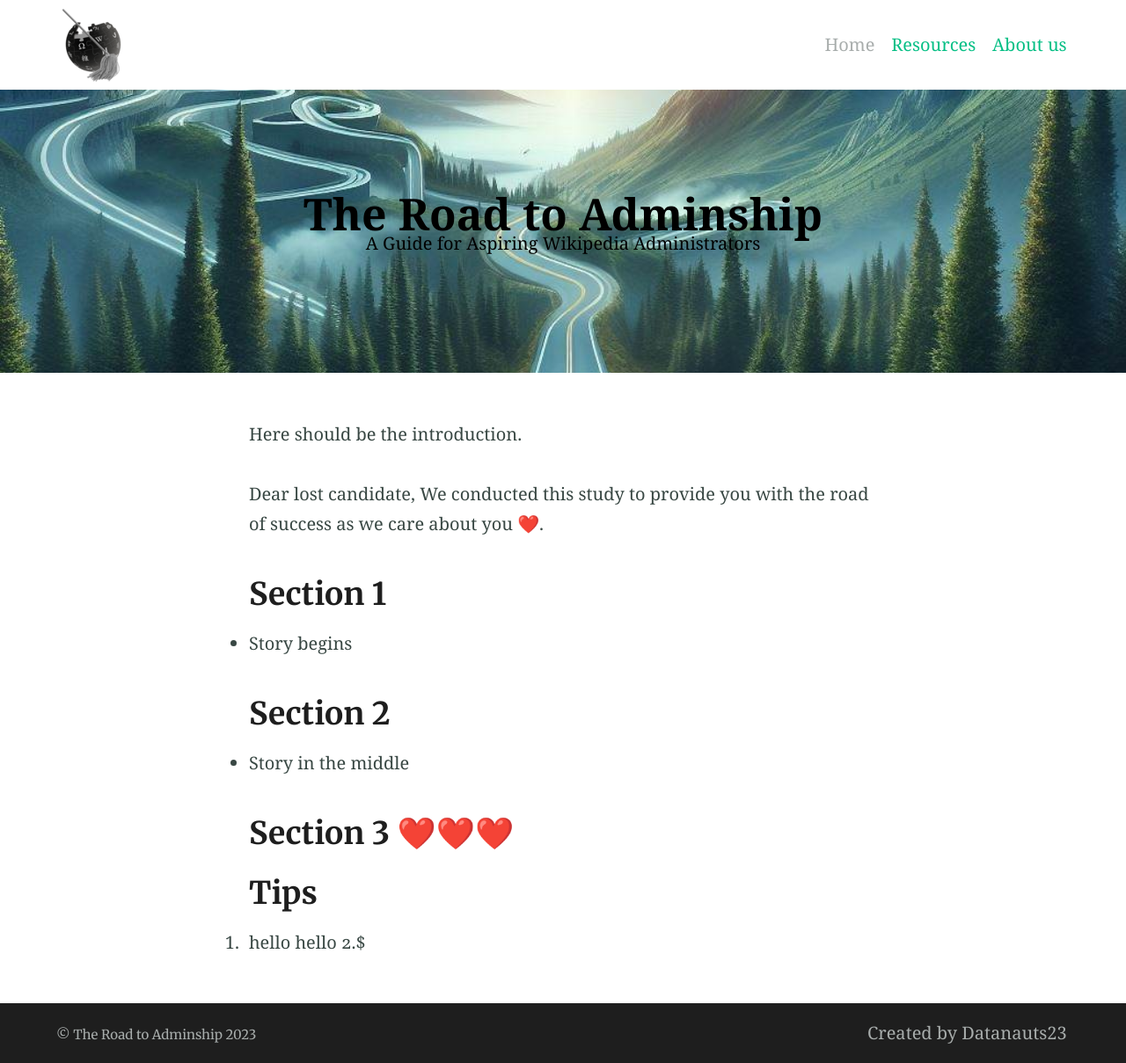
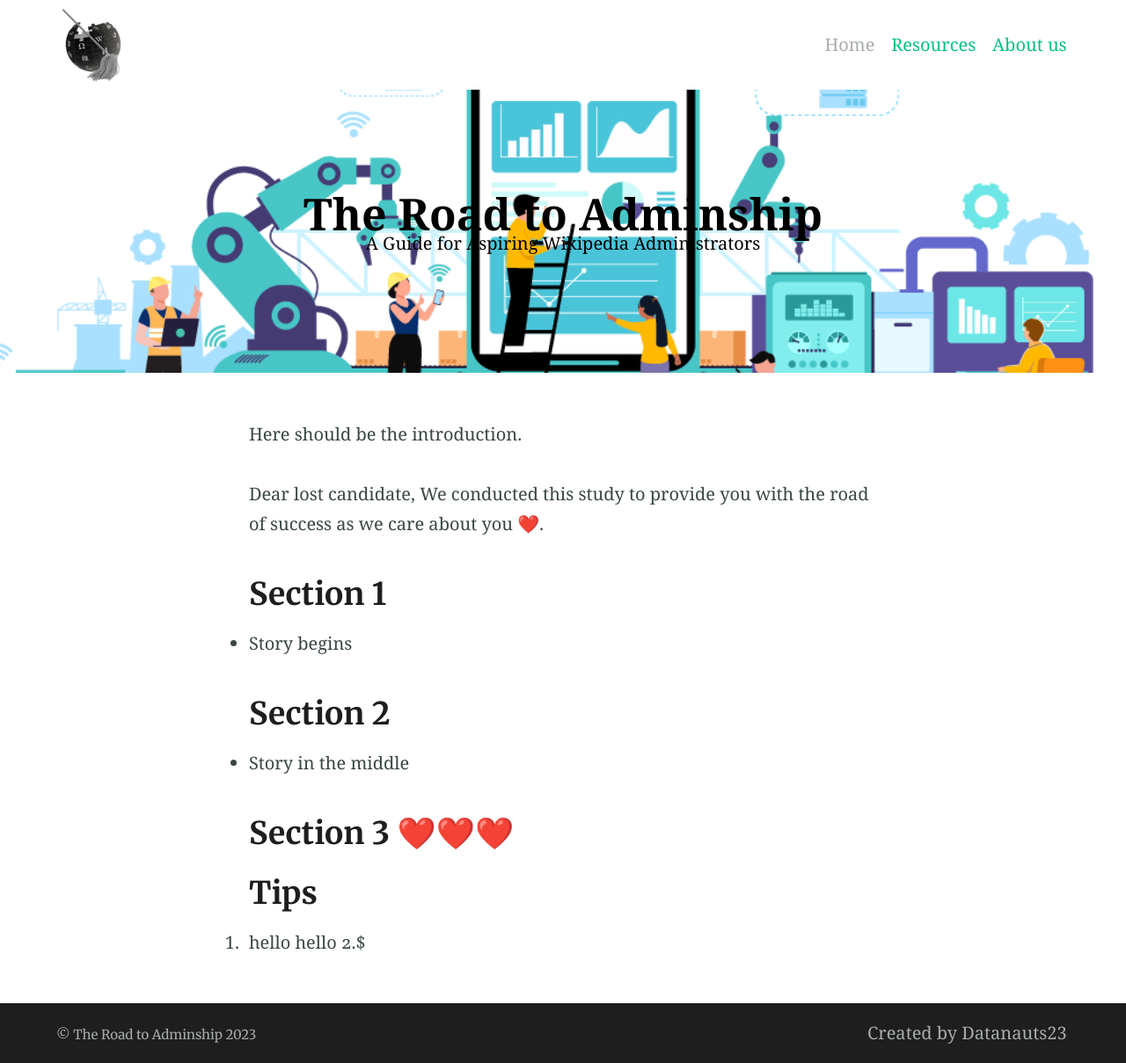
Before and after one commit to Sakasy/sakasy.github.io, a Jekyll site: the page built from index.md, in a window 1280 px wide. Shown: the whole page at 88% size. Built offline with Jekyll 4.4.1, drawn with Linux system fonts in a browser that asks for light colours.

Commit message:
Update index.md

```diff
--- a/index.md
+++ b/index.md
@@ -4,7 +4,7 @@ feature_text: |
     <div style="color: black; font-weight: bold; font-size: 50px;">The Road to Adminship</div>
     <div style="color: black;">A Guide for Aspiring Wikipedia Administrators</div>
    </div>
-feature_image: "image_0.jpeg"
+feature_image: "made_resources.png"
 ---
 
 Here should be the introduction.
```
